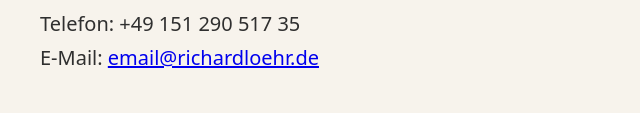
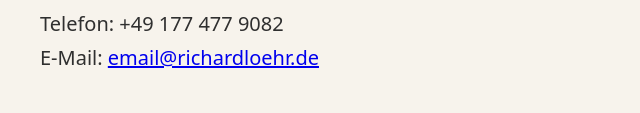
Before and after one commit to lenuyx/website, a plain HTML site: page datenschutz.html in a window 1280 px wide. Shown: the part 678-791 px from the top of the page, 0-640 px from the left. Drawn offline with Linux system fonts and the light colour scheme.

Commit message:
Revise Datenschutzerklärung with updated details
Updated contact information and clarified data processing details.

```diff
--- a/datenschutz.html
+++ b/datenschutz.html
@@ -37,7 +37,7 @@
 	</p>
 
 	<p>
-	  Telefon: +49 151 290 517 35<br>
+	  Telefon: +49 177 477 9082<br>
 	  E-Mail: <a href="mailto:email@richardloehr.de">email@richardloehr.de</a>
 	</p>
 
```
